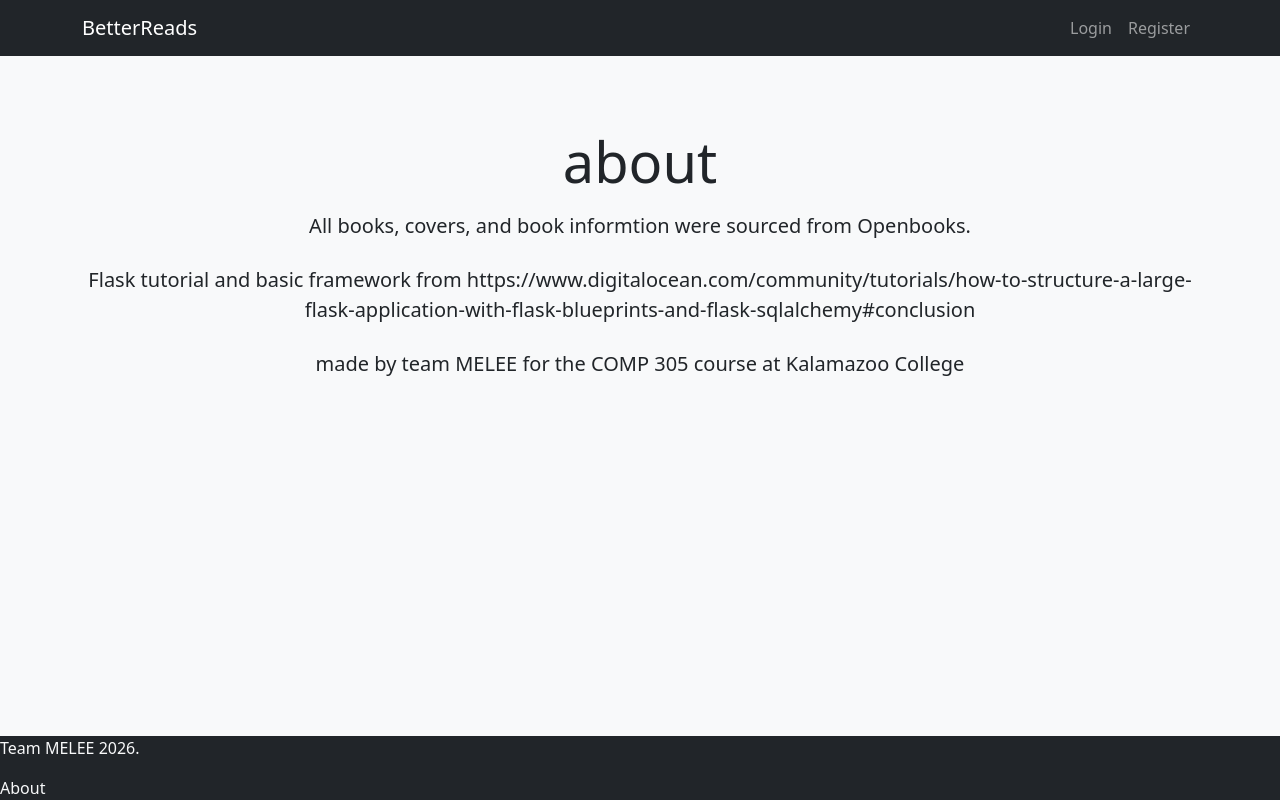
After one commit to lpearson11101/COMP305FinalProject, a Flask app: template app/templates/about.html in a window 1280 px wide. The commit adds this page. Run offline with Flask 3, Linux system fonts and the light colour scheme; the template is opened without the code that fills it, so the values that code supplies are empty.

Commit message:
Book card and user card. added small about page and a link to it in the footer

```diff
--- a/app/models/userbook.py
+++ b/app/models/userbook.py
@@ -50,7 +50,7 @@ class UserBook(db.Model):
     #UserBookPersona relationship. If a user-book interaction is deleted, all associated personas are also deleted.
     personas = db.relationship(
     "UserBookPersona",
-    back_populates="userbook",
+    back_populates="UserBook",
     cascade="all, delete-orphan"
     )
     #a user can only have one user-book interaction per book, so we set a unique constraint on the combination of user_id and book_id
--- /dev/null
+++ b/app/templates/about.html
@@ -0,0 +1,28 @@
+{% extends "base.html" %}
+
+{% block title %}about page{% endblock %}
+
+{% block content %}
+
+<div class="text-center mt-5">
+
+    <h1 class="display-4 mb-3">
+        about
+    </h1>
+
+    <p class="lead mb-4">
+        All books, covers, and book informtion were sourced from Openbooks.
+    </p>
+
+    <p class="lead mb-4">
+        Flask tutorial and basic framework from https://www.digitalocean.com/community/tutorials/how-to-structure-a-large-flask-application-with-flask-blueprints-and-flask-sqlalchemy#conclusion
+    </p>
+
+    <p class="lead mb-4">
+        made by team MELEE for the COMP 305 course at Kalamazoo College
+    </p>
+
+
+</div>
+
+{% endblock %}
--- a/app/templates/base.html
+++ b/app/templates/base.html
@@ -96,7 +96,13 @@
 
     <footer class ="footer mt-auto footer-expand-lg bg-dark text-light">
 
-        <p> Team MELEE 2026 </p>
+        <p> Team MELEE 2026. </p>
+        <a
+            class="nav-link"
+            href="{{url_for(about.html)}}"
+        >
+            About
+        </a>
 
     </footer>
 
--- a/app/templates/books/_book__card.html
+++ b/app/templates/books/_book__card.html
@@ -1,5 +1,6 @@
 <!-- this is the famous bootstrap 12 column structure we'll want to use if we want three books
  displayed per row-->
+
 <div class="container">
   <div class="row">
     <div class="col-4">
@@ -13,7 +14,6 @@
 
 <!-- this is an element that can hopefully be used in search results and the book lists on the
  user page -->
-{% block content %}
 <div class="card text-white bg-dark">
         <div class="book title">{{ book.title }}</div>
         <div class="book image and details">
@@ -32,4 +32,3 @@
         </div>
         </div>
 </div>
-{% endblock %}
```
Also changed, not shown: app/templates/users/user_card.html (+1 -6 lines).
